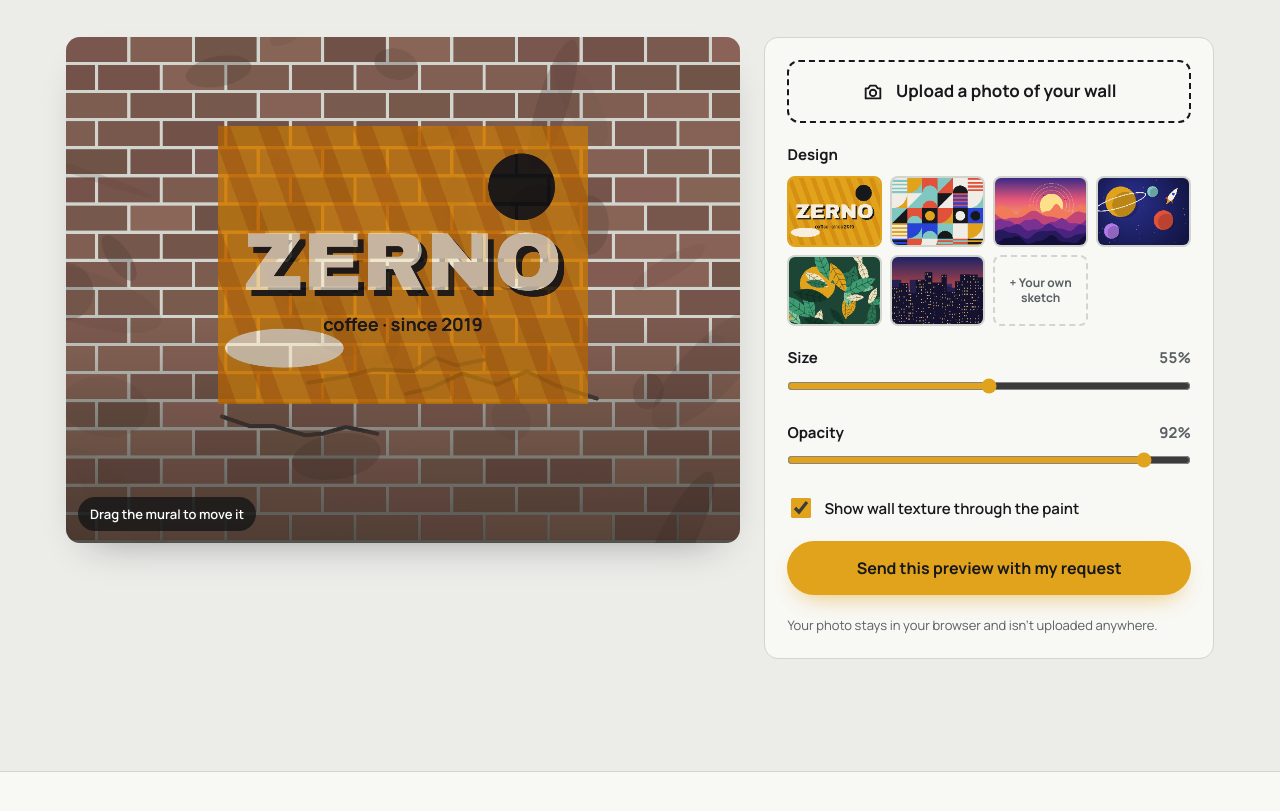
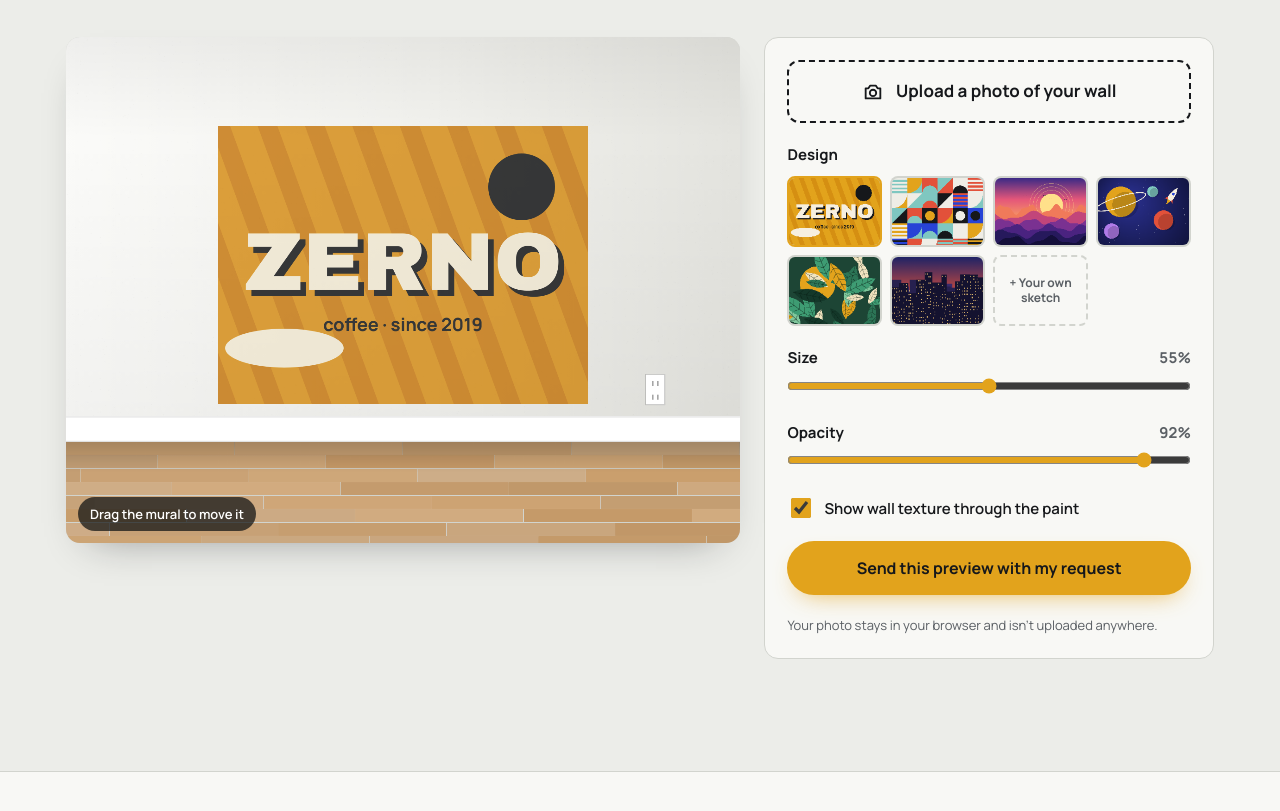
Before and after one commit to vitalarudzik-creator/Muralist-, a plain HTML site: page index.html in a window 1280 px wide. Shown: the part 3291-4102 px from the top of the page. Drawn offline with Linux system fonts and the light colour scheme; a web font is replaced by a local one.

Commit message:
Use a white interior wall as the default try-on background
Co-Authored-By: Claude Opus 5.5 <noreply@anthropic.com>
Claude-Session: https://claude.ai/code/session_011KeFY5RXMf27T761qCXvYT

```diff
--- a/index.html
+++ b/index.html
@@ -894,7 +894,17 @@ function sel(b){var el=b.previousElementSibling;var rg=document.createRange();rg
 (function(){
   var cv=document.getElementById("tw-canvas"),ctx=cv.getContext("2d"),box=document.getElementById("tw-designs");
   var wall=null,design=null,pos={x:.5,y:.45},size=.55,op=.92,real=true,preview=null;
-  function sample(){var c=document.createElement("canvas");c.width=1200;c.height=900;var g=c.getContext("2d");STY.wall(g,1200,900,rng(77));return c}
+  function sample(){var c=document.createElement("canvas"),W=1200,H=900;c.width=W;c.height=H;var g=c.getContext("2d"),r=rng(77);
+    /* typical white drywall interior: soft light from the left, baseboard, oak floor, outlet */
+    var fl=H*.8,lg=g.createLinearGradient(0,0,W,0);lg.addColorStop(0,"#FBFBF9");lg.addColorStop(.55,"#F2F2EE");lg.addColorStop(1,"#E4E4DF");g.fillStyle=lg;g.fillRect(0,0,W,fl);
+    var vg=g.createLinearGradient(0,0,0,fl);vg.addColorStop(0,"rgba(0,0,0,.05)");vg.addColorStop(.25,"rgba(0,0,0,0)");vg.addColorStop(1,"rgba(0,0,0,.04)");g.fillStyle=vg;g.fillRect(0,0,W,fl);
+    for(var i=0;i<4000;i++){g.fillStyle="rgba(0,0,0,"+(r()*.025)+")";g.fillRect(r()*W,r()*fl,1.5,1.5)}
+    g.fillStyle="#FFFFFF";g.fillRect(0,fl-46,W,46);g.fillStyle="rgba(0,0,0,.08)";g.fillRect(0,fl-46,W,3);g.fillStyle="rgba(0,0,0,.12)";g.fillRect(0,fl-2,W,2);
+    for(var y=fl,k=0;y<H;y+=24,k++){for(var x=-(k*137%300);x<W;x+=300){g.fillStyle="hsl(32,"+(38+r()*10)+"%,"+(58+r()*10)+"%)";g.fillRect(x,y,299,23)}}
+    var fg=g.createLinearGradient(0,fl,0,H);fg.addColorStop(0,"rgba(0,0,0,.18)");fg.addColorStop(.3,"rgba(0,0,0,0)");g.fillStyle=fg;g.fillRect(0,fl,W,H-fl);
+    g.fillStyle="#FFFFFF";g.strokeStyle="rgba(0,0,0,.18)";g.lineWidth=2;g.fillRect(W*.86,fl-120,34,54);g.strokeRect(W*.86,fl-120,34,54);
+    g.fillStyle="rgba(0,0,0,.35)";g.fillRect(W*.86+11,fl-108,3,9);g.fillRect(W*.86+20,fl-108,3,9);g.fillRect(W*.86+11,fl-84,3,9);g.fillRect(W*.86+20,fl-84,3,9);
+    return c}
   function makeDesign(w){var c=document.createElement("canvas");c.width=800;c.height=600;var g=c.getContext("2d");(STY[w.style])(g,800,600,rng(w.seed*9973),w.word);return c}
   wall=sample();
   var designs=WORKS.map(function(w){return {name:w.t,img:makeDesign(w)}});
```
